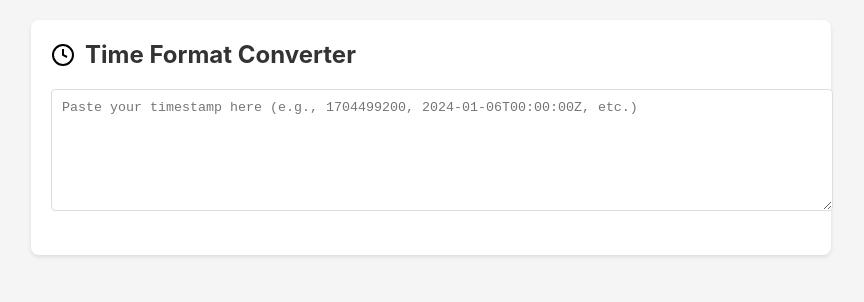
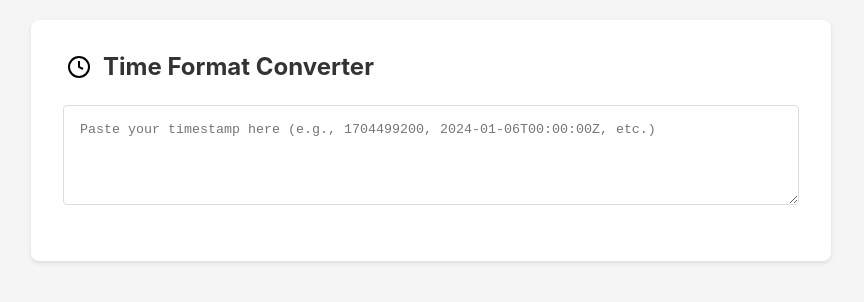
Before and after one commit to aljazceru/timeconvert.org, a plain HTML site: page index.html in a window 1280 px wide. Shown: the whole page, without its empty margins (209-1073 px from the left). Drawn offline with Linux system fonts and the light colour scheme.

Commit message:
alignment

```diff
--- a/index.html
+++ b/index.html
@@ -15,15 +15,16 @@
         }
         .container {
             background-color: white;
-            padding: 20px;
+            padding: 32px;
             border-radius: 8px;
             box-shadow: 0 2px 4px rgba(0,0,0,0.1);
         }
         .header {
             display: flex;
             align-items: center;
-            gap: 10px;
-            margin-bottom: 20px;
+            gap: 12px;
+            margin-bottom: 24px;
+            padding: 0 4px;
         }
         .header h1 {
             margin: 0;
@@ -33,12 +34,13 @@
         textarea {
             width: 100%;
             height: 100px;
-            padding: 10px;
+            padding: 16px;
             margin-bottom: 20px;
             border: 1px solid #ddd;
             border-radius: 4px;
             font-family: monospace;
             resize: vertical;
+            box-sizing: border-box;
         }
         .error {
             background-color: #fee2e2;
```
